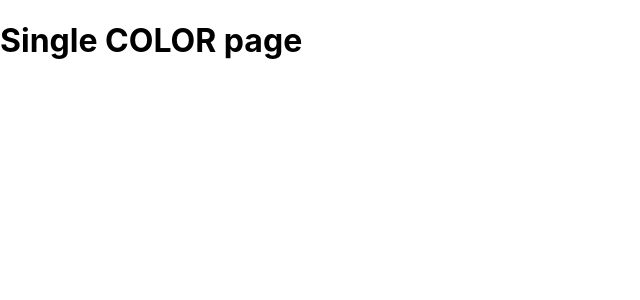
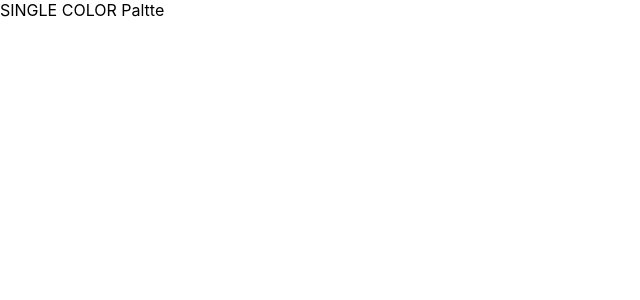
Before and after one commit to vishwa-akshat/colorApp, a React (Create React App) app: page /palette/flat-ui-colors-american/americanriver in a window 1280 px wide. Shown: the top 300 px of the page, without its empty margins (0-640 px from the left). Built offline with nearby package versions, Linux system fonts and the light colour scheme.

Commit message:
add singlecolorpalette and link

```diff
--- a/src/App.js
+++ b/src/App.js
@@ -5,7 +5,7 @@
 import { generatePalette } from './colorHelpers';
 import seedColors from './seedColors';
 import PaletteList from './PaletteList';
-
+import SingleColorPalette from './SingleColorPalette';
 
 class App extends Component {
   findPalette(id){
@@ -18,7 +18,7 @@
       <Switch>
         <Route exact path="/" render={(routeProps)=><PaletteList palettes={seedColors} {...routeProps}/>}/>
         <Route exact path="/palette/:id" render={(routeProps)=><Palette palette={generatePalette(this.findPalette(routeProps.match.params.id))}/>}/>
-        <Route exact path="/palette/:paletteId/:colorId" render={()=><h1>Single COLOR page</h1>}/>
+        <Route exact path="/palette/:paletteId/:colorId" render={()=><SingleColorPalette/>}/>
       </Switch>
     );
   }
--- a/src/ColorBox.js
+++ b/src/ColorBox.js
@@ -16,7 +16,7 @@
         })
     }
     render() {
-        const {name, background} =this.props;
+        const {name, background, paletteId, id} =this.props;
         const {copied} = this.state;
         return (
             <CopyToClipboard text={background} onCopy={this.changeCopyState}>
@@ -32,7 +32,7 @@
                         </div>
                         <button className="copy-button">Copy</button>
                     </div>
-                    <Link to="/" onClick={(e)=> e.stopPropagation()}>
+                    <Link to={`/palette/${paletteId}/${id}`} onClick={(e)=> e.stopPropagation()}>
                     <span className="see-more">More</span>
                     </Link>
                 </div>
--- a/src/Palette.js
+++ b/src/Palette.js
@@ -20,10 +20,10 @@
         this.setState({format: val})
     }
     render() {
-        const {colors, paletteName, emoji} = this.props.palette;
+        const {colors, paletteName, emoji, id} = this.props.palette;
         const {level, format} = this.state;
         const colorBoxes = colors[level].map( color => (
-            <ColorBox background={color[format]} name={color.name} key={color.id}/>
+            <ColorBox background={color[format]} name={color.name} key={color.id} id={color.id} paletteId={id}/>
         ))
         return (
             <div className="Palette">
--- /dev/null
+++ b/src/SingleColorPalette.js
@@ -0,0 +1,11 @@
+import React, { Component } from 'react'
+
+export default class SingleColorPalette extends Component {
+    render() {
+        return (
+            <div>
+                SINGLE COLOR Paltte
+            </div>
+        )
+    }
+}
```
